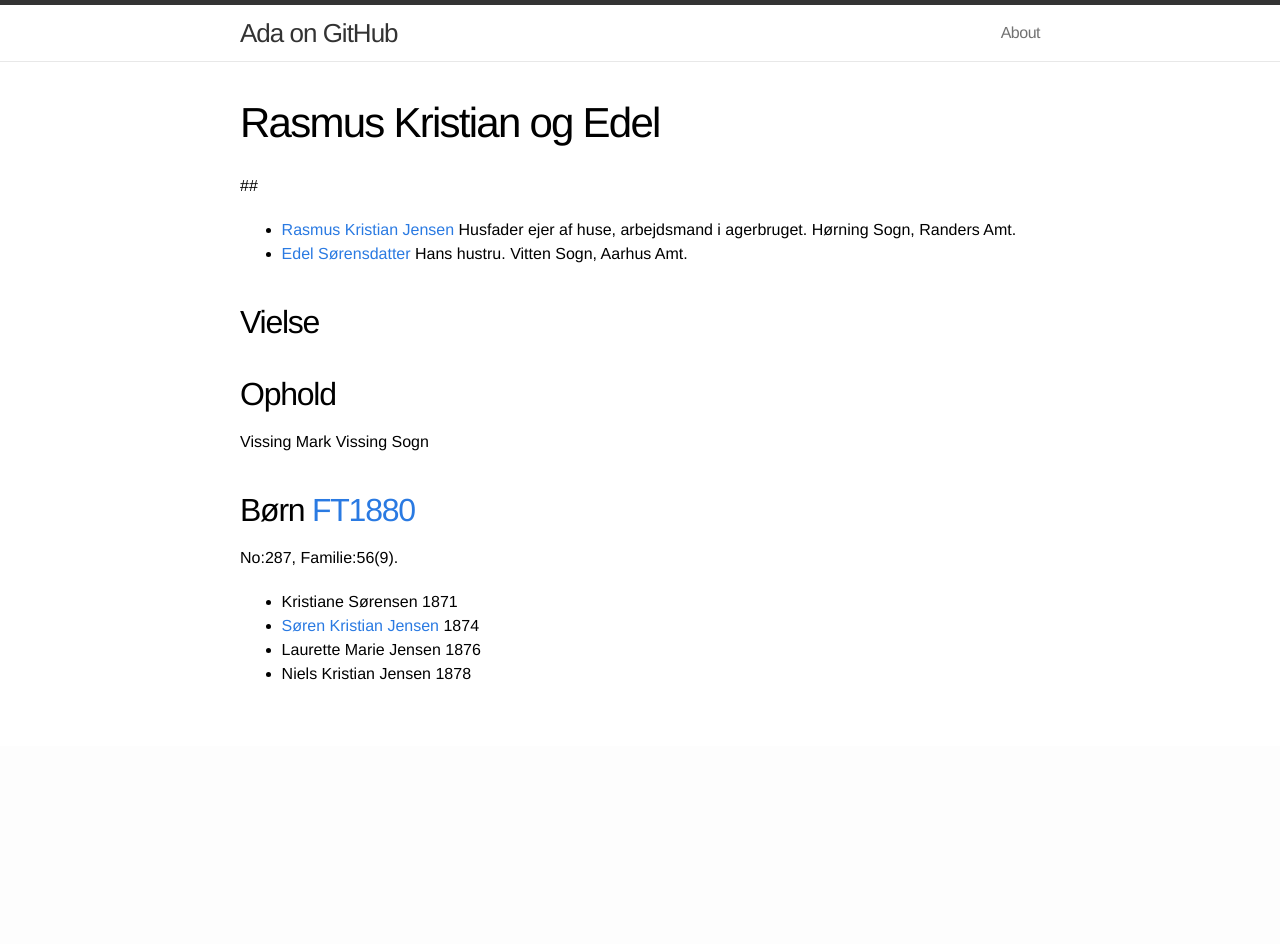
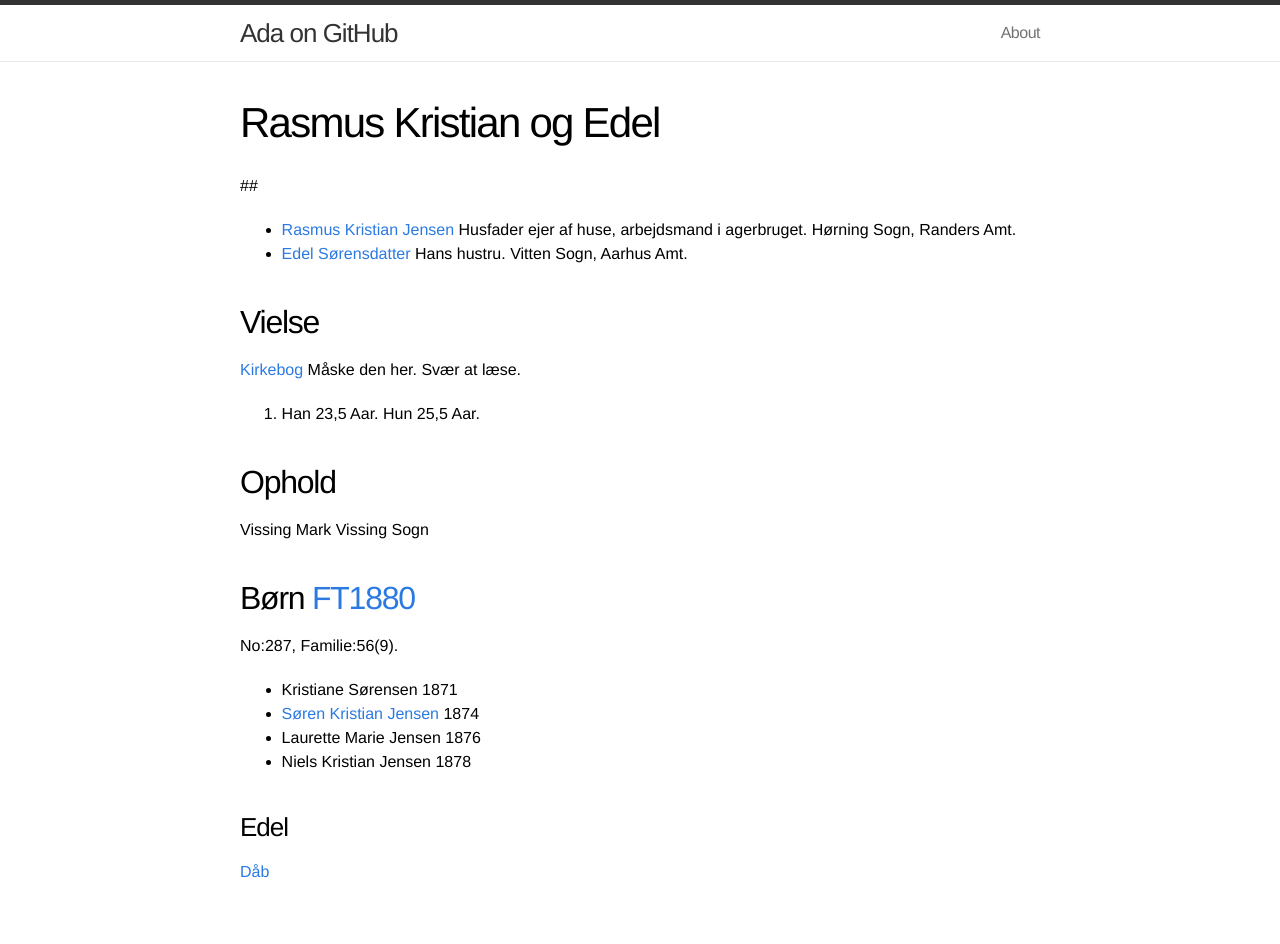
Before and after one commit to quornings/quornings.github.io, a Jekyll site: the page built from stamt/rasmus-kristian-jensen-edel-soerensdatter.md, in a window 1280 px wide. Built offline with Jekyll 4.4.1, drawn with Linux system fonts in a browser that asks for light colours; before the commit the page ends 900 px from its top, so only the background shows below that.

Commit message:
Add Edel gift, dåb

```diff
--- a/stamt/rasmus-kristian-jensen-edel-soerensdatter.md
+++ b/stamt/rasmus-kristian-jensen-edel-soerensdatter.md
@@ -9,6 +9,9 @@ title: Rasmus Kristian og Edel
 * [Edel Sørensdatter](/stamt/edel-soerensdatter/) Hans hustru. Vitten Sogn, Aarhus Amt.
 
 ## Vielse
+[Kirkebog](https://www.danishfamilysearch.dk/sogn1040/churchbook/source137893/opslag15032997)
+Måske den her. Svær at læse.
+1870. Han 23,5 Aar. Hun 25,5 Aar.
 
 ## Ophold
 
@@ -22,3 +25,7 @@ No:287, Familie:56(9).
 * [Søren Kristian Jensen](/stamt/soeren-kristian-jensen/) 1874
 * Laurette Marie Jensen 1876
 * Niels Kristian Jensen 1878
+
+### Edel
+
+[Dåb](https://www.danishfamilysearch.dk/sogn205/churchbook/source144216/opslag16174597)
```
